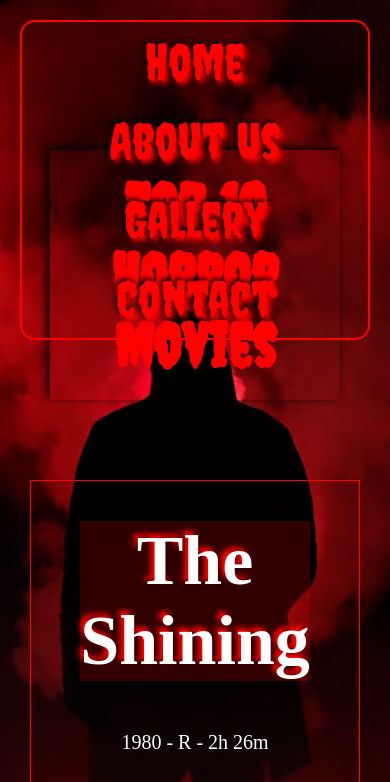
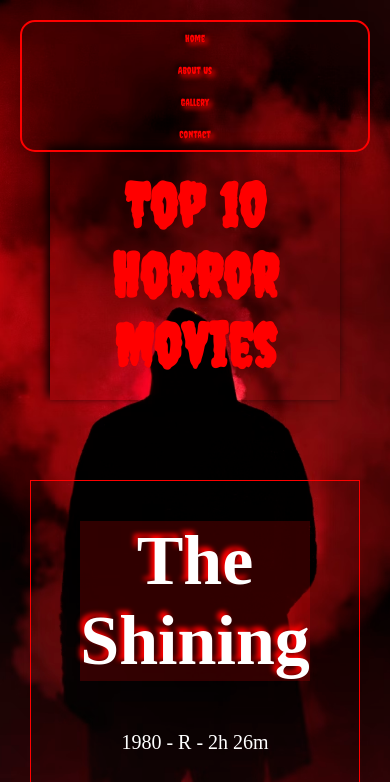
Before and after one commit to butrint777/project1, a plain HTML site: page horror movies/horror-movies.html in a window 390 px wide. Shown: the top 782 px of the page. Drawn offline with Linux system fonts and the light colour scheme.

Commit message:
project1

```diff
--- a/gallery/gallery.css
+++ b/gallery/gallery.css
@@ -64,7 +64,7 @@
   :root {
     font-size: 62.5%;
     background-color: black;
-    background-image: linear-gradient(to bottom, rgba(130, 12, 12, 0.8) 2%, rgba(202, 10, 10, 0.5) 95%, rgba(0,0,0,0.2) 100%),url(/images/photo-15.avif);
+    background-image: linear-gradient(to bottom, rgba(130, 12, 12, 0.8) 2%, rgba(202, 10, 10, 0.5) 95%, rgba(0,0,0,0.2) 100%),url(../images/photo-15.avif);
     background-position: center;
     background-repeat: no-repeat;
     background-size: cover;
--- a/horror movies/horror-movies.css
+++ b/horror movies/horror-movies.css
@@ -194,6 +194,11 @@ ul  {
   align-items: center;
 }
 
+li {
+  font-size: 1rem;
+  border: none;
+}
+
 iframe {
   width: 40vh;
 }
--- a/horror movies/horror-movies.html
+++ b/horror movies/horror-movies.html
@@ -17,7 +17,7 @@
 
     <script src="https://kit.fontawesome.com/f7244168e5.js" crossorigin="anonymous"></script>
 
-    <audio controls autoplay hidden src="/music/thering.mp3"></audio>
+    <audio controls autoplay hidden src="../music/thering.mp3"></audio>
 
 
 </head>
@@ -26,10 +26,10 @@
     <header>
         <nav>
           <ul>
-            <li><a href="/index.html">Home</a></li>
-            <li><a href="/about us/about-us.html">About Us</a></li>
-            <li><a href="/gallery/gallery.html">Gallery</a></li>
-            <li><a href="/contacts/contact.html">Contact</a></li>
+            <li><a href="../index.html">Home</a></li>
+            <li><a href="../about us/about-us.html">About Us</a></li>
+            <li><a href="../gallery/gallery.html">Gallery</a></li>
+            <li><a href="../contacts/contact.html">Contact</a></li>
           </ul>
         </nav>
       </header>
```
Also changed, not shown: gallery/gallery.html (+4 -4 lines).
